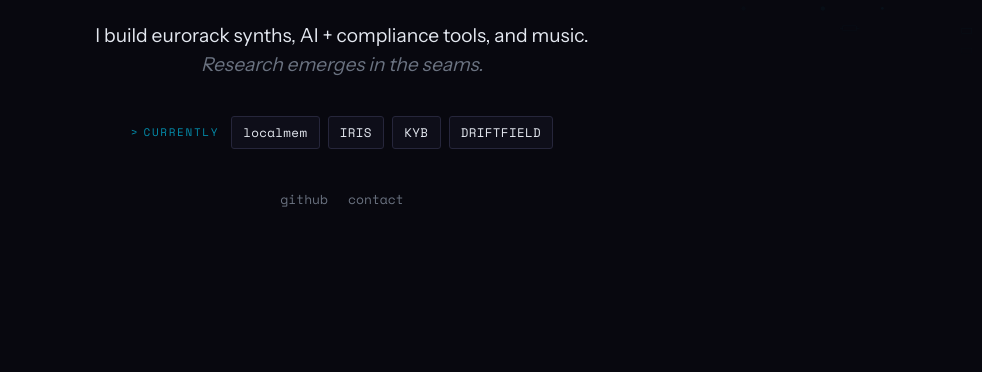
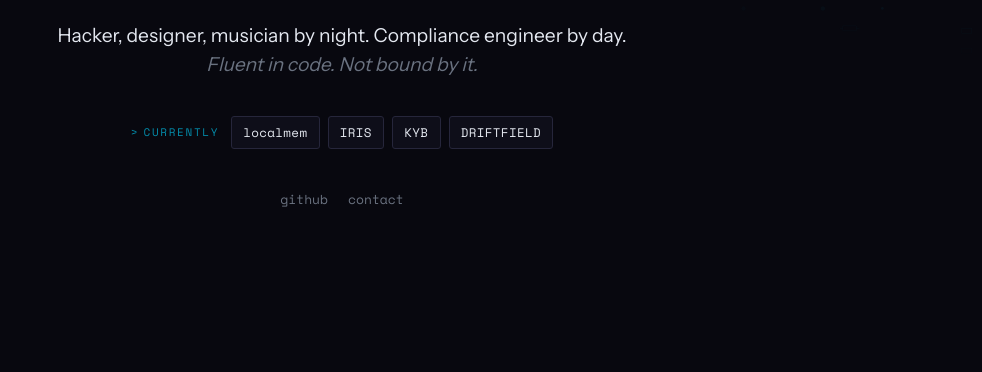
Before and after one commit to jordanaftermidnight/jordanaftermidnight.com, an Astro site: page / in a window 1280 px wide. Shown: the part 428-800 px from the top of the page, without its empty margins (298-1280 px from the left). Built offline with nearby package versions, Linux system fonts and the light colour scheme; Astro itself is replaced by a stand-in of ours.

Commit message:
Copy: new hero identity + matching meta title/description
Line 1 (main): 'Hacker, designer, musician by night. Compliance engineer by day.'
Line 2 (soft): 'Fluent in code. Not bound by it.'

Also updates <title> and meta description defaults so SEO / social share
previews match the new bio. Length: title 50 chars, description 96 chars —
both under recommended maxes.

```diff
--- a/src/components/Hero.astro
+++ b/src/components/Hero.astro
@@ -20,8 +20,8 @@
   <canvas class="osc" id="hero-osc" width="840" height="84"></canvas>
 
   <p class="identity">
-    I build eurorack synths, AI + compliance tools, and music.<br>
-    <span class="soft">Research emerges in the seams.</span>
+    Hacker, designer, musician by night. Compliance engineer by day.<br>
+    <span class="soft">Fluent in code. Not bound by it.</span>
   </p>
 
   <div class="currently">
--- a/src/layouts/Layout.astro
+++ b/src/layouts/Layout.astro
@@ -8,8 +8,8 @@ interface Props {
 }
 
 const {
-  title = "Jordanaftermidnight — eurorack synths, AI + compliance tools, music",
-  description = "Interdisciplinary maker: eurorack modules, AI + compliance software, music, research.",
+  title = "Jordanaftermidnight — hacker, designer, musician",
+  description = "Hacker, designer, musician by night. Compliance engineer by day. Fluent in code. Not bound by it.",
 } = Astro.props;
 
 // Apex is the canonical domain. Vercel is configured to 308-redirect
```
